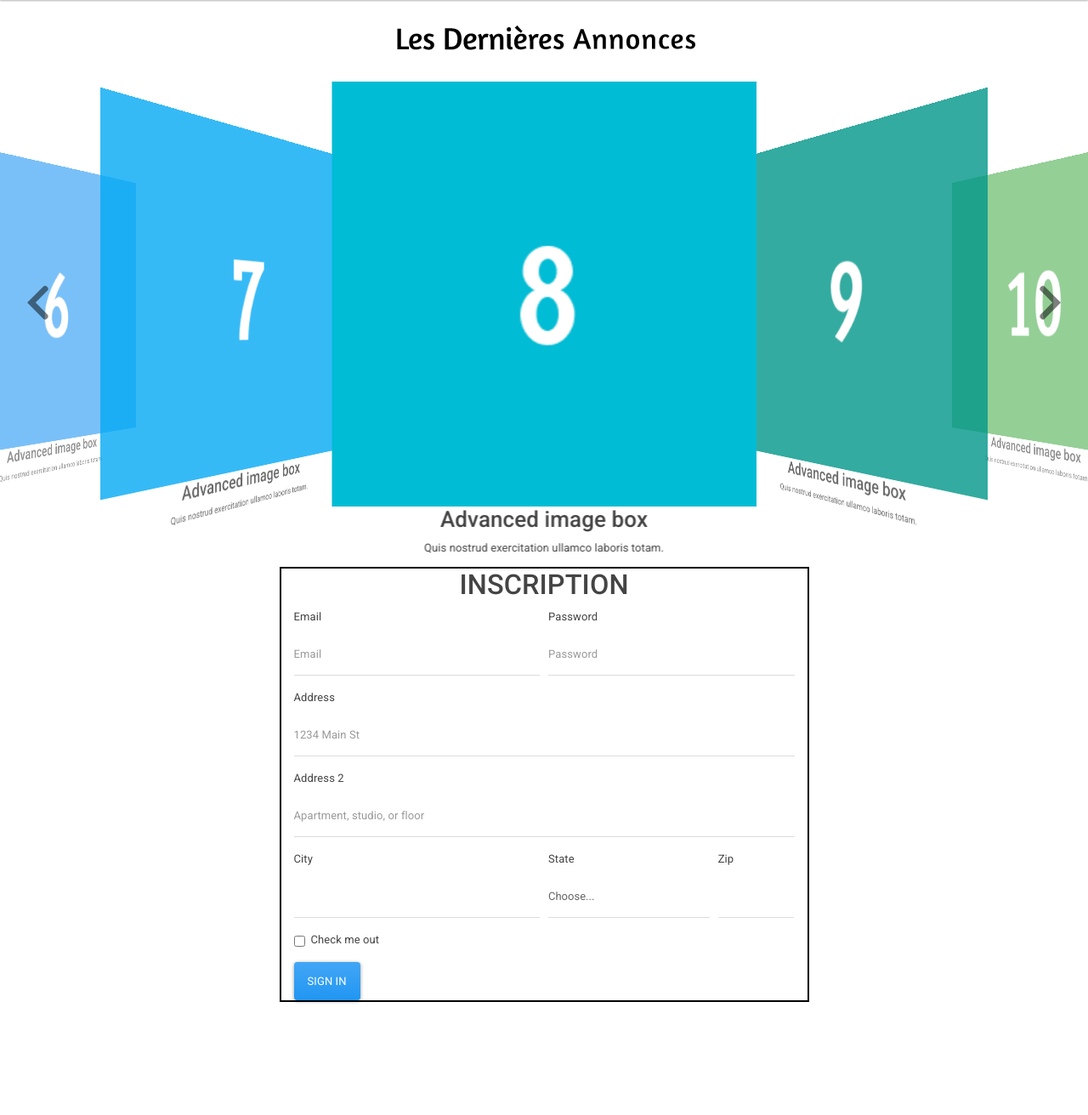
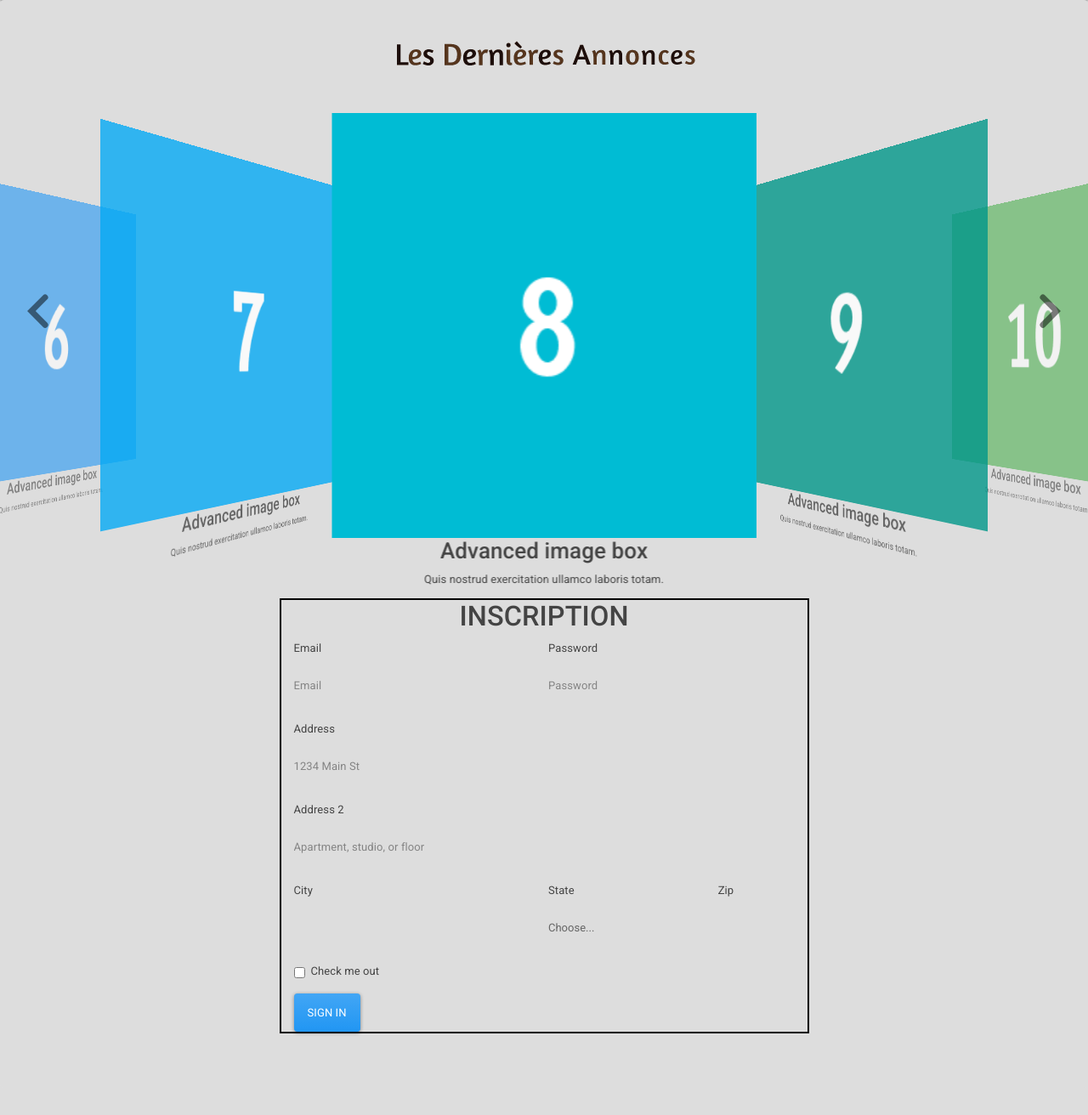
Before and after one commit to gueyemoo/LeCoinEtudiant, a PHP site: page /vue/Accueilview.php in a window 1280 px wide. Shown: the part 129-1441 px from the top of the page at 85% size. Before the commit the page ends 1310 px from the top, so only its background shows below. Run offline with PHP 8.4, Linux system fonts and the light colour scheme.

Commit message:
Modification background: fond gris

```diff
--- a/vue/Accueilview.php
+++ b/vue/Accueilview.php
@@ -18,7 +18,7 @@
     <img src="../modele/img/loading.gif" alt="Loading..."  />
   </div>
 
-  <article id="carousel" class="jumbotron vertical-center" style="background:transparent; padding-top:0;">
+  <article id="carousel" class="jumbotron vertical-center" style="background:#DDDDDD; padding-top:0;">
 
     <h2 class="text-center" style="margin:1em 0"><p><img src="../modele/img/title.gif" alt="Les Dernieres Annonces"> </p></h2>
 
--- a/vue/css/Accueilview.css
+++ b/vue/css/Accueilview.css
@@ -38,3 +38,7 @@
 #formulaire form{
   border: 2px solid black;
 }
+
+html body{
+  background-color: #DDDDDD;
+}
```
Also changed, not shown: modele/img/title.gif, modele/img/titleWhite.gif (added).
